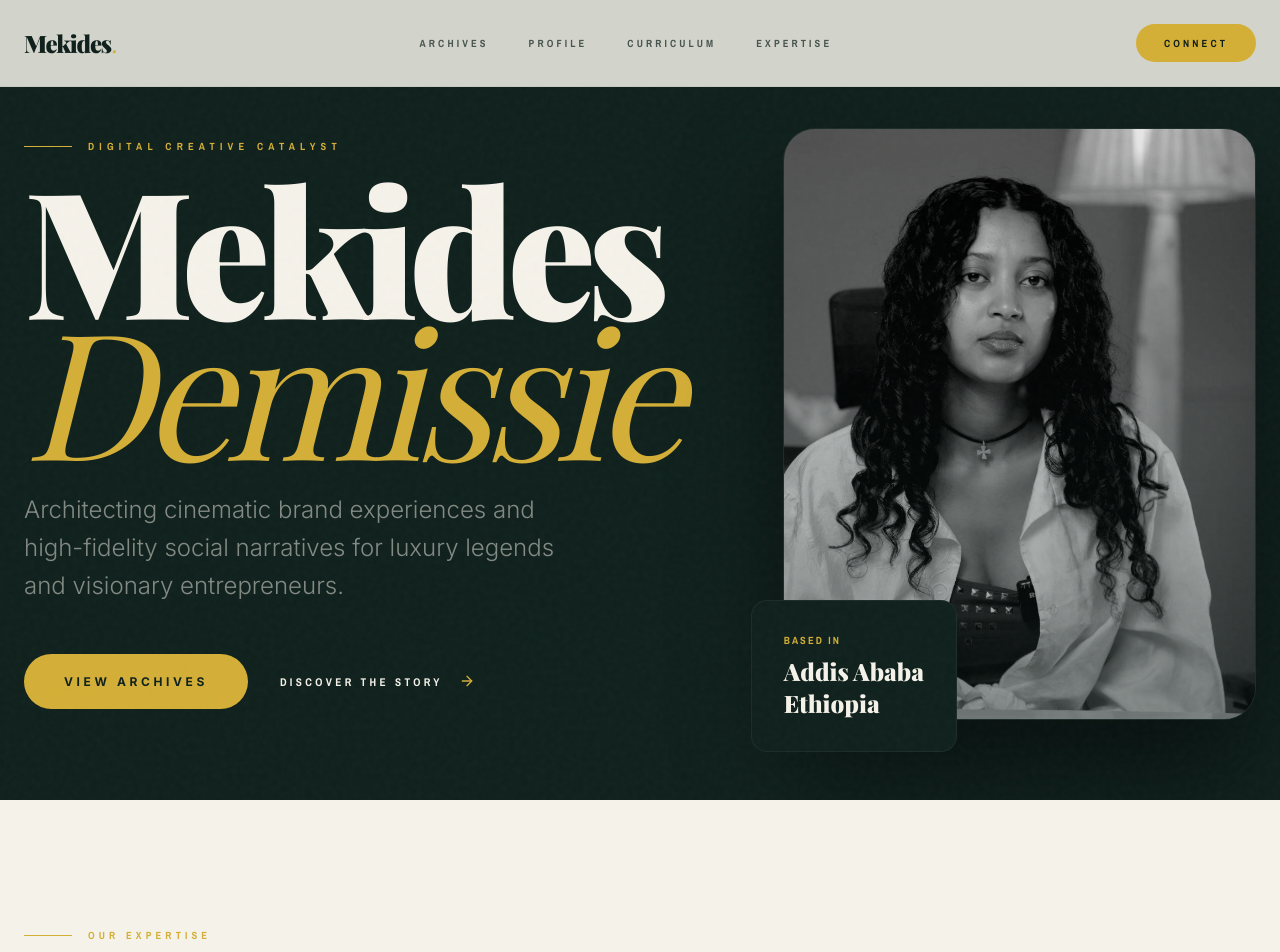
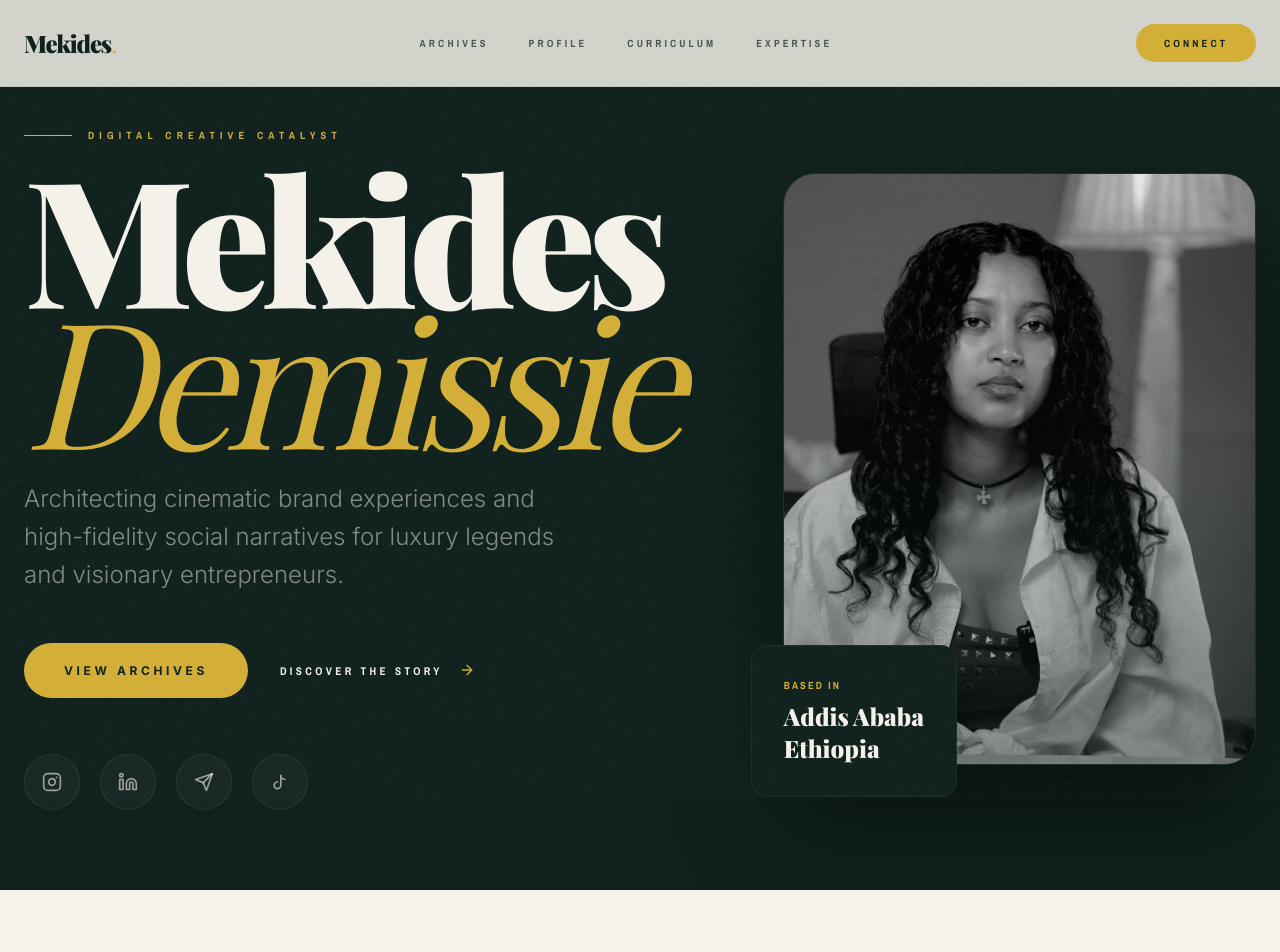
Before and after one commit to SolomonSitotaw23/MKd-sSMMSite, a React (Vite) app: page / in a window 1280 px wide. Shown: the top 952 px of the page. Built offline with nearby package versions, Linux system fonts and the light colour scheme; a web font is replaced by a local one.

Commit message:
feat: add animated social media navigation bar to Hero component

```diff
--- a/src/components/Hero.module.css
+++ b/src/components/Hero.module.css
@@ -110,6 +110,52 @@
   color: var(--mustard);
 }
 
+.socialBar {
+  display: flex;
+  gap: 1.25rem;
+  margin-top: 3.5rem;
+  align-items: center;
+}
+
+.socialIcon {
+  width: 3.5rem;
+  height: 3.5rem;
+  display: flex;
+  align-items: center;
+  justify-content: center;
+  border-radius: 50%;
+  background-color: rgba(255, 255, 255, 0.03);
+  border: 1px solid rgba(255, 255, 255, 0.08);
+  color: rgba(245, 242, 234, 0.6);
+  backdrop-filter: blur(8px);
+  -webkit-backdrop-filter: blur(8px);
+  transition: all 0.5s cubic-bezier(0.23, 1, 0.32, 1);
+  position: relative;
+  overflow: hidden;
+}
+
+.socialIcon::before {
+  content: '';
+  position: absolute;
+  inset: 0;
+  background: radial-gradient(circle at center, var(--mustard), transparent 70%);
+  opacity: 0;
+  transition: opacity 0.5s ease;
+  z-index: -1;
+}
+
+.socialIcon:hover {
+  transform: translateY(-5px);
+  color: var(--forest);
+  background-color: var(--mustard);
+  border-color: var(--mustard);
+  box-shadow: 0 15px 30px rgba(212, 175, 55, 0.25);
+}
+
+.socialIcon:hover::before {
+  opacity: 0.15;
+}
+
 /* Image Framing */
 .imageFrame {
   position: relative;
--- a/src/components/Hero.tsx
+++ b/src/components/Hero.tsx
@@ -2,6 +2,35 @@ import { useEffect, useRef } from 'react';
 import gsap from 'gsap';
 import { ArrowRight } from 'lucide-react';
 import styles from './Hero.module.css';
+
+const InstagramIcon = () => (
+  <svg width="20" height="20" viewBox="0 0 24 24" fill="none" stroke="currentColor" strokeWidth="2" strokeLinecap="round" strokeLinejoin="round">
+    <rect width="20" height="20" x="2" y="2" rx="5" ry="5" />
+    <path d="M16 11.37A4 4 0 1 1 12.63 8 4 4 0 0 1 16 11.37z" />
+    <line x1="17.5" x2="17.51" y1="6.5" y2="6.5" />
+  </svg>
+);
+
+const LinkedinIcon = () => (
+  <svg width="20" height="20" viewBox="0 0 24 24" fill="none" stroke="currentColor" strokeWidth="2" strokeLinecap="round" strokeLinejoin="round">
+    <path d="M16 8a6 6 0 0 1 6 6v7h-4v-7a2 2 0 0 0-2-2 2 2 0 0 0-2 2v7h-4v-7a6 6 0 0 1 6-6z" />
+    <rect width="4" height="12" x="2" y="9" />
+    <circle cx="4" cy="4" r="2" />
+  </svg>
+);
+
+const TelegramIcon = () => (
+  <svg width="20" height="20" viewBox="0 0 24 24" fill="none" stroke="currentColor" strokeWidth="2" strokeLinecap="round" strokeLinejoin="round">
+    <line x1="22" y1="2" x2="11" y2="13" />
+    <polygon points="22 2 15 22 11 13 2 9 22 2" />
+  </svg>
+);
+
+const TikTokIcon = () => (
+  <svg width="20" height="20" viewBox="0 0 24 24" fill="none" stroke="currentColor" strokeWidth="2" strokeLinecap="round" strokeLinejoin="round">
+    <path d="M9 12a4 4 0 1 0 4 4V4a5 5 0 0 0 5 5" />
+  </svg>
+);
 
 export function Hero() {
   const containerRef = useRef<HTMLDivElement>(null);
@@ -44,6 +73,22 @@ export function Hero() {
                 <ArrowRight size={16} />
               </a>
             </div>
+
+            {/* Gorgeous Social Bar */}
+            <div className={`hero-reveal ${styles.socialBar}`}>
+              <a href="https://instagram.com" target="_blank" rel="noopener noreferrer" className={styles.socialIcon} aria-label="Instagram">
+                <InstagramIcon />
+              </a>
+              <a href="https://linkedin.com" target="_blank" rel="noopener noreferrer" className={styles.socialIcon} aria-label="LinkedIn">
+                <LinkedinIcon />
+              </a>
+              <a href="https://t.me" target="_blank" rel="noopener noreferrer" className={styles.socialIcon} aria-label="Telegram">
+                <TelegramIcon />
+              </a>
+              <a href="https://tiktok.com" target="_blank" rel="noopener noreferrer" className={styles.socialIcon} aria-label="TikTok">
+                <TikTokIcon />
+              </a>
+            </div>
           </div>
 
           {/* Right Column: Visual framing */}
```
